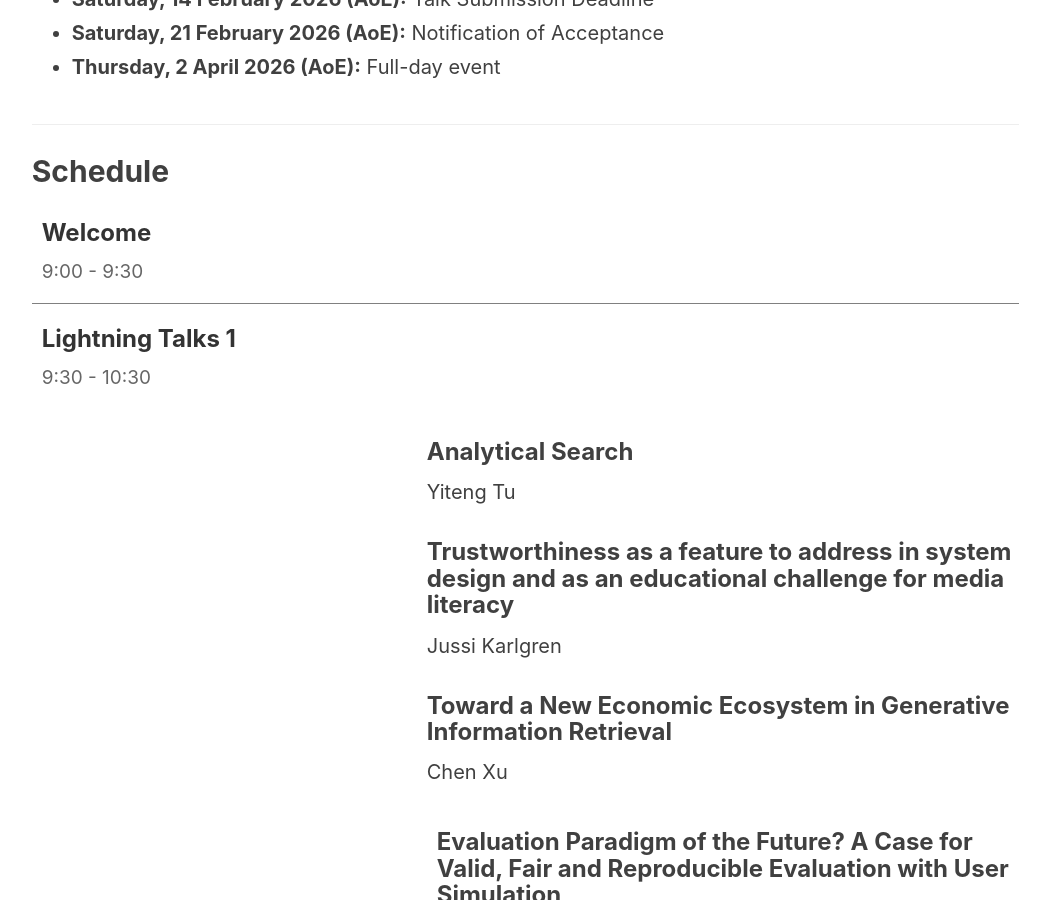
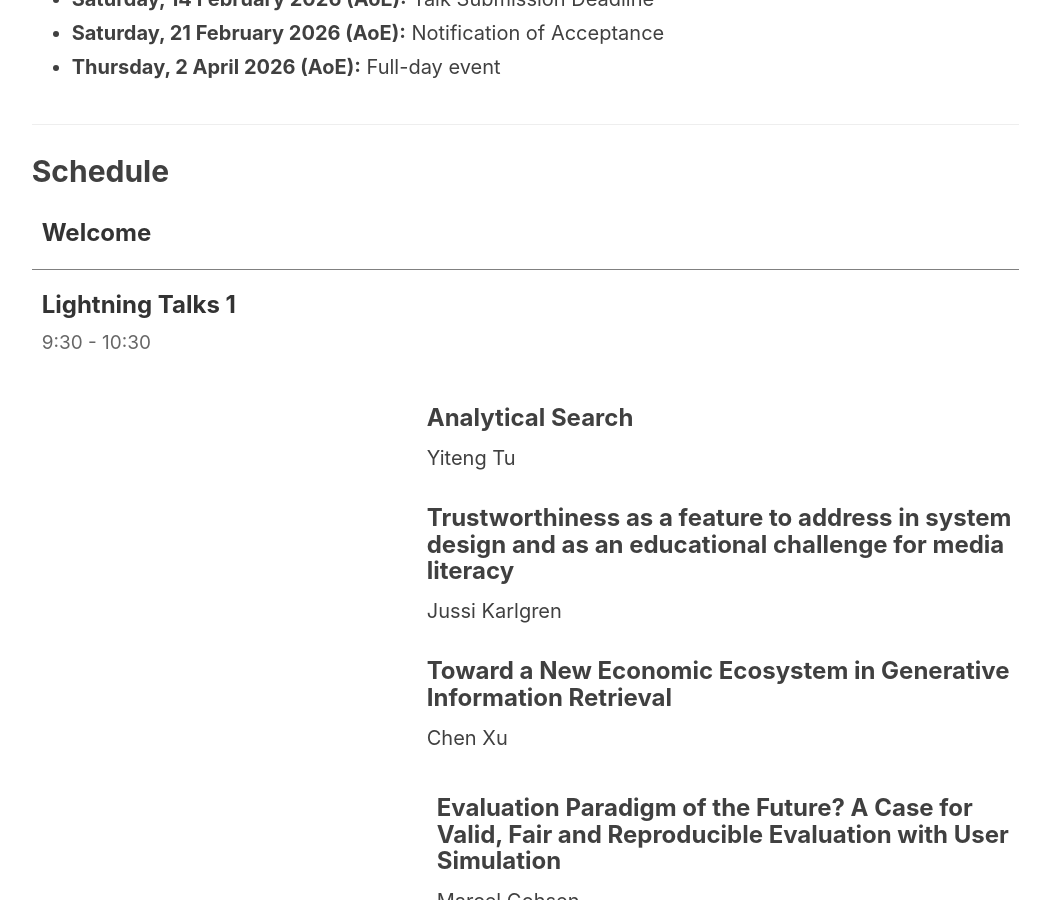
Before and after one commit to SearchFutures/SearchFutures.github.io, a Jekyll site: the page built from index.md, in a window 1280 px wide and 900 px high, scrolled down 3920 px. Shown: the whole window, without its empty margins (90-1140 px from the left). Built offline with Jekyll 4.4.1, drawn with Linux system fonts in a browser that asks for light colours; nearby versions of some CDN libraries; our own code applies the rules of GitHub Pages for plain Markdown files.

Commit message:
Remove time from Welcome session

```diff
--- a/index.md
+++ b/index.md
@@ -94,7 +94,7 @@ If you are interested in presenting your views, submit an abstract only (approx.
 <table style="border-collapse: collapse; width: 100%;">
   <tbody>
     <tr>
-      <td style="border-bottom: 1px solid gray; padding: 15px 10px; width: 40%; vertical-align: middle;"> <span style="font-size: 1.2em; font-weight: bold; color: #333;">Welcome</span> <br><span style="font-size: 0.95em; color: #666;">9:00 - 9:30</span> </td>
+      <td style="border-bottom: 1px solid gray; padding: 15px 10px; width: 40%; vertical-align: middle;"> <span style="font-size: 1.2em; font-weight: bold; color: #333;">Welcome</span> </td>
       <td style="border-bottom: 1px solid gray; padding: 15px 10px;">        </td>
     </tr>
     <tr>
```
